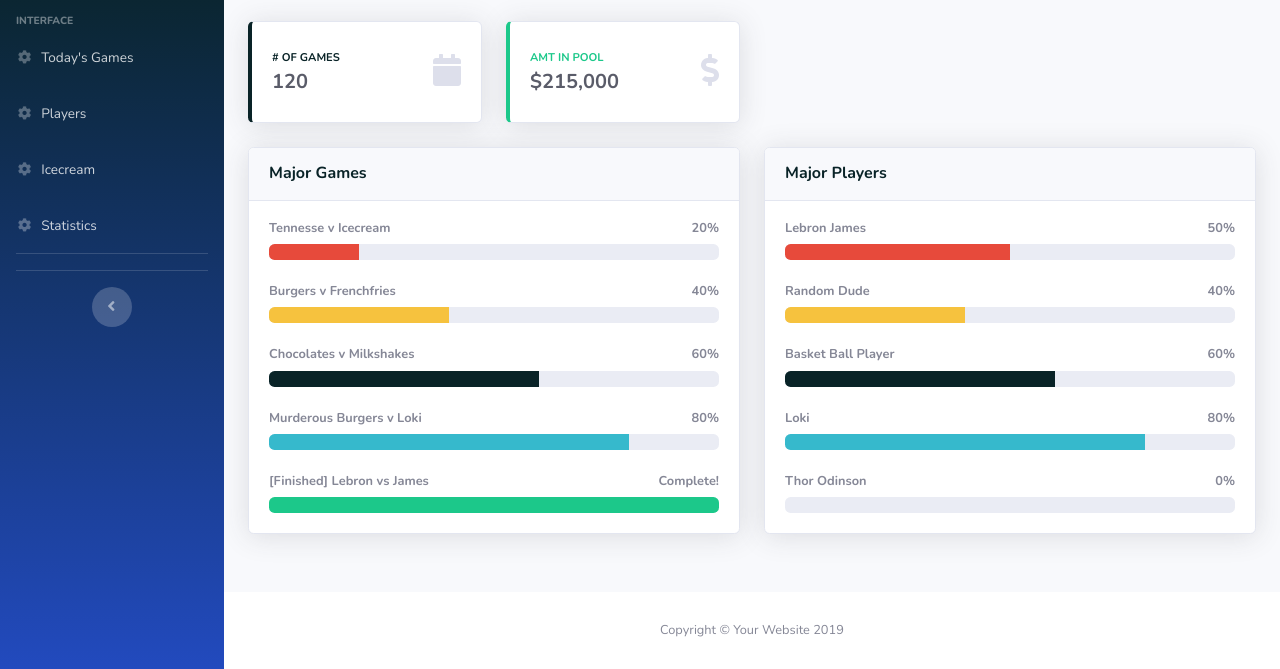
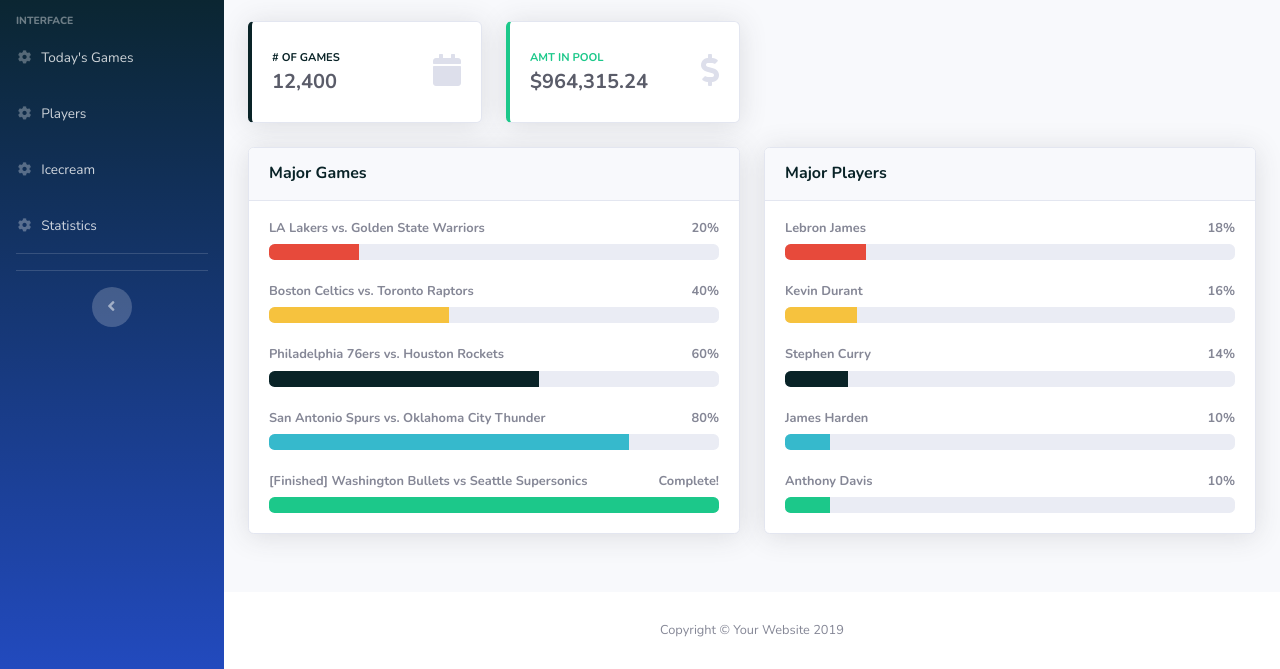
Before and after one commit to jthoward09/swooosh, a website: page swoosh/index.html in a window 1280 px wide. Shown: the part 131-800 px from the top of the page. Drawn offline with nearby package versions, Linux system fonts and the light colour scheme.

Commit message:
Removed Extraneous / Replaced placeholders

```diff
--- a/swoosh/index.html
+++ b/swoosh/index.html
@@ -125,7 +125,7 @@
                   <div class="row no-gutters align-items-center">
                     <div class="col mr-2">
                       <div class="text-xs font-weight-bold text-primary text-uppercase mb-1"># of Games</div>
-                      <div class="h5 mb-0 font-weight-bold text-gray-800">120</div>
+                      <div class="h5 mb-0 font-weight-bold text-gray-800">12,400</div>
                     </div>
                     <div class="col-auto">
                       <i class="fas fa-calendar fa-2x text-gray-300"></i>
@@ -142,7 +142,7 @@
                   <div class="row no-gutters align-items-center">
                     <div class="col mr-2">
                       <div class="text-xs font-weight-bold text-success text-uppercase mb-1"> Amt in Pool </div>
-                      <div class="h5 mb-0 font-weight-bold text-gray-800">$215,000</div>
+                      <div class="h5 mb-0 font-weight-bold text-gray-800">$964,315.24</div>
                     </div>
                     <div class="col-auto">
                       <i class="fas fa-dollar-sign fa-2x text-gray-300"></i>
@@ -177,23 +177,23 @@
                   <h6 class="m-0 font-weight-bold text-primary">Major Games</h6>
                 </div>
                 <div class="card-body">
-                  <h4 class="small font-weight-bold"> Tennesse v Icecream <span class="float-right">20%</span></h4>
+                  <h4 class="small font-weight-bold"> LA Lakers vs. Golden State Warriors <span class="float-right">20%</span></h4>
                   <div class="progress mb-4">
                     <div class="progress-bar bg-danger" role="progressbar" style="width: 20%" aria-valuenow="20" aria-valuemin="0" aria-valuemax="100"></div>
                   </div>
-                  <h4 class="small font-weight-bold"> Burgers v Frenchfries <span class="float-right">40%</span></h4>
+                  <h4 class="small font-weight-bold"> Boston Celtics vs. Toronto Raptors <span class="float-right">40%</span></h4>
                   <div class="progress mb-4">
                     <div class="progress-bar bg-warning" role="progressbar" style="width: 40%" aria-valuenow="40" aria-valuemin="0" aria-valuemax="100"></div>
                   </div>
-                  <h4 class="small font-weight-bold">Chocolates v Milkshakes <span class="float-right">60%</span></h4>
+                  <h4 class="small font-weight-bold">Philadelphia 76ers vs. Houston Rockets <span class="float-right">60%</span></h4>
                   <div class="progress mb-4">
                     <div class="progress-bar" role="progressbar" style="width: 60%" aria-valuenow="60" aria-valuemin="0" aria-valuemax="100"></div>
                   </div>
-                  <h4 class="small font-weight-bold">Murderous Burgers v Loki <span class="float-right">80%</span></h4>
+                  <h4 class="small font-weight-bold">San Antonio Spurs vs. Oklahoma City Thunder <span class="float-right">80%</span></h4>
                   <div class="progress mb-4">
                     <div class="progress-bar bg-info" role="progressbar" style="width: 80%" aria-valuenow="80" aria-valuemin="0" aria-valuemax="100"></div>
                   </div>
-                  <h4 class="small font-weight-bold"> [Finished] Lebron vs James <span class="float-right">Complete!</span></h4>
+                  <h4 class="small font-weight-bold"> [Finished] Washington Bullets vs Seattle Supersonics <span class="float-right">Complete!</span></h4>
                   <div class="progress">
                     <div class="progress-bar bg-success" role="progressbar" style="width: 100%" aria-valuenow="100" aria-valuemin="0" aria-valuemax="100"></div>
                   </div>
@@ -211,25 +211,25 @@
                   <h6 class="m-0 font-weight-bold text-primary">Major Players</h6>
                 </div>
                 <div class="card-body">
-                  <h4 class="small font-weight-bold"> Lebron James <span class="float-right">50%</span></h4>
+                  <h4 class="small font-weight-bold"> Lebron James <span class="float-right">18%</span></h4>
                   <div class="progress mb-4">
-                    <div class="progress-bar bg-danger" role="progressbar" style="width: 50%" aria-valuenow="20" aria-valuemin="0" aria-valuemax="100"></div>
+                    <div class="progress-bar bg-danger" role="progressbar" style="width: 18%" aria-valuenow="18" aria-valuemin="0" aria-valuemax="100"></div>
                   </div>
-                  <h4 class="small font-weight-bold"> Random Dude <span class="float-right">40%</span></h4>
+                  <h4 class="small font-weight-bold"> Kevin Durant <span class="float-right">16%</span></h4>
                   <div class="progress mb-4">
-                    <div class="progress-bar bg-warning" role="progressbar" style="width: 40%" aria-valuenow="40" aria-valuemin="0" aria-valuemax="100"></div>
+                    <div class="progress-bar bg-warning" role="progressbar" style="width: 16%" aria-valuenow="16" aria-valuemin="0" aria-valuemax="100"></div>
                   </div>
-                  <h4 class="small font-weight-bold">Basket Ball Player <span class="float-right">60%</span></h4>
+                  <h4 class="small font-weight-bold">Stephen Curry <span class="float-right">14%</span></h4>
                   <div class="progress mb-4">
-                    <div class="progress-bar" role="progressbar" style="width: 60%" aria-valuenow="60" aria-valuemin="0" aria-valuemax="100"></div>
+                    <div class="progress-bar" role="progressbar" style="width: 14%" aria-valuenow="14" aria-valuemin="0" aria-valuemax="100"></div>
                   </div>
-                  <h4 class="small font-weight-bold">Loki <span class="float-right">80%</span></h4>
+                  <h4 class="small font-weight-bold">James Harden <span class="float-right">10%</span></h4>
                   <div class="progress mb-4">
-                    <div class="progress-bar bg-info" role="progressbar" style="width: 80%" aria-valuenow="80" aria-valuemin="0" aria-valuemax="100"></div>
+                    <div class="progress-bar bg-info" role="progressbar" style="width: 10%" aria-valuenow="10" aria-valuemin="0" aria-valuemax="100"></div>
                   </div>
-                  <h4 class="small font-weight-bold"> Thor Odinson <span class="float-right"> 0%</span></h4>
+                  <h4 class="small font-weight-bold"> Anthony Davis <span class="float-right"> 10%</span></h4>
                   <div class="progress">
-                    <div class="progress-bar bg-success" role="progressbar" style="width: 0%" aria-valuenow="100" aria-valuemin="0" aria-valuemax="100"></div>
+                    <div class="progress-bar bg-success" role="progressbar" style="width: 10%" aria-valuenow="10" aria-valuemin="0" aria-valuemax="100"></div>
                   </div>
                 </div>
               </div>
```
Also changed, not shown: swoosh/games.html (+1 -8 lines).
